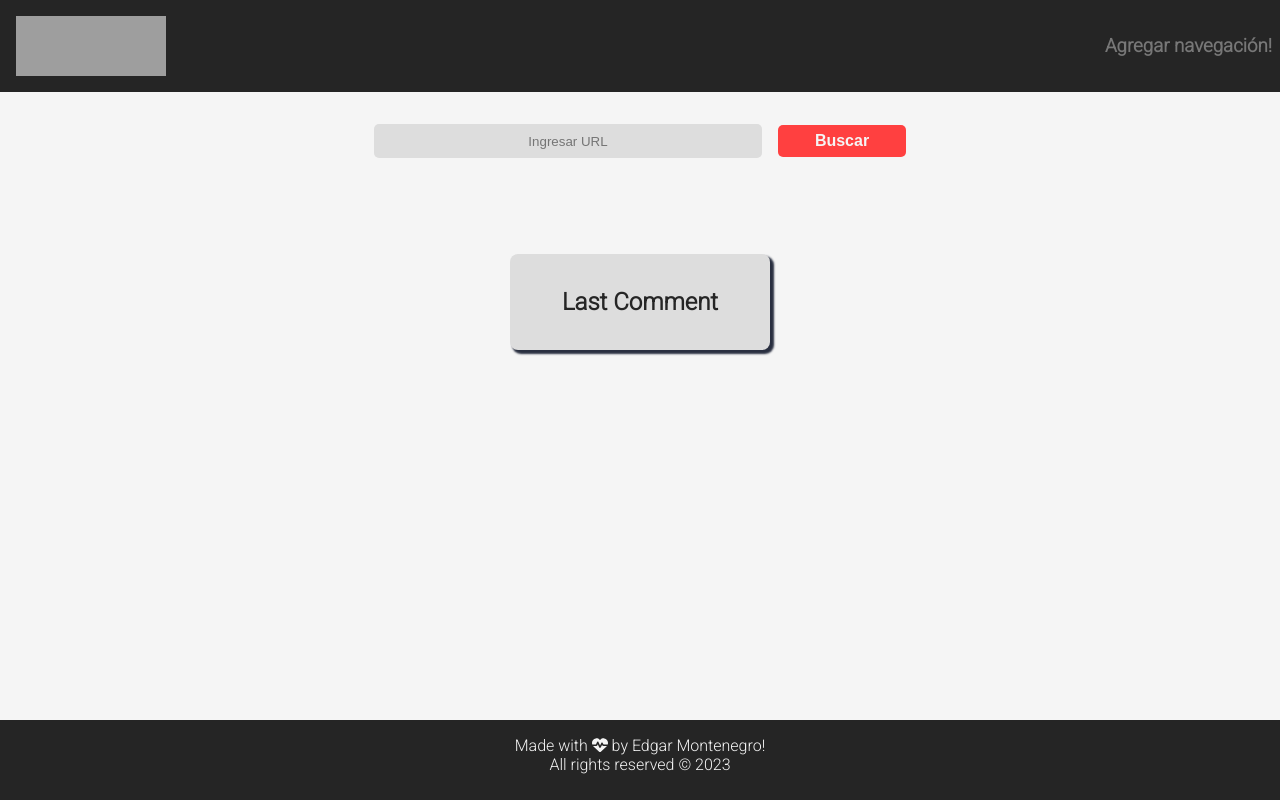
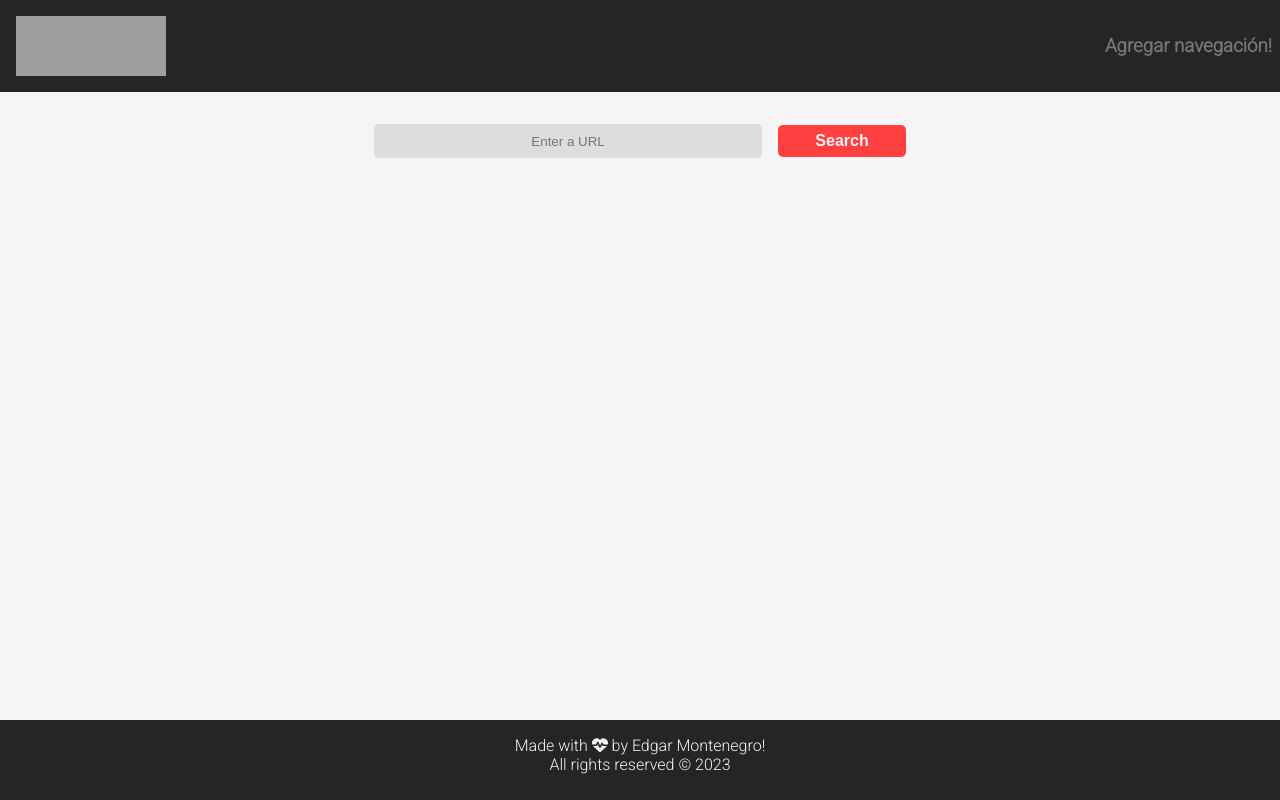
Before and after one commit to Edgarmontenegro123/challenge-youtube, a React (Vite) app: page / in a window 1280 px wide. Built offline with nearby package versions, Linux system fonts and the light colour scheme; grey boxes are pictures that could not be loaded.

Commit message:
😎 Fix functionality bug, add last comment and add style

```diff
--- a/src/Components/Comments/Comments.scss
+++ b/src/Components/Comments/Comments.scss
@@ -19,3 +19,9 @@
     font-style: italic;
   }
 }
+
+@media screen and (max-width: 800px) {
+  .card {
+    margin-bottom: 10rem;
+  }
+}
--- a/src/Components/SearchBar/SearchBar.jsx
+++ b/src/Components/SearchBar/SearchBar.jsx
@@ -31,7 +31,7 @@ const SearchBar = () => {
                     <input
                         type='text'
                         className = 'searchBar__input'
-                        placeholder='Ingresar URL'
+                        placeholder='Enter a URL'
                         value={searchValue}
                         onChange={handleSearchChange}
                     />
@@ -39,12 +39,12 @@ const SearchBar = () => {
                         className = 'button'
                         id='searchBar__button'
                         type='submit'
-                        text = 'Buscar'
+                        text = 'Search'
                     />
                 </div>
             </div>
             {showTitleResult && <SearchResult value={showTitleResult}/>}
-            <Comments value={showCommentResult}/>
+            {showTitleResult && <Comments value={showCommentResult}/>}
         </form>
     );
 }
--- a/src/Components/SearchResult/SearchResult.scss
+++ b/src/Components/SearchResult/SearchResult.scss
@@ -10,3 +10,12 @@
     font-style: italic;
   }
 }
+
+@media screen and (max-width: 800px) {
+  .title {
+    &__subtitle{
+      font-size: medium;
+      margin: 0 1rem;
+    }
+  }
+}
--- a/src/Functions/Functions.jsx
+++ b/src/Functions/Functions.jsx
@@ -17,10 +17,17 @@ const getUrlId = (urlYoutube) => {
 }
 const getUrlAxios = async (urlYoutube) => {
     const videoId = getUrlId(urlYoutube)
+
+    if(!videoId) {
+        Swal.fire({
+            text: `Hey! Please enter a valid youtube url!`,
+            icon: 'error'
+        })
+        return {videoTitle: null, mostRecentComment: null}
+    }
+
+    try {
         const videoDetailsUrl = `${YOUTUBE_URL}videos?part=snippet&${API_KEY}&id=${videoId}`
-
-    if(videoId) {
-        try {
         const videoDetailsResponse = await axios.get(videoDetailsUrl)
         const videoTitle = videoDetailsResponse.data.items[0]?.snippet?.title
 
@@ -35,14 +42,6 @@ const getUrlAxios = async (urlYoutube) => {
         return null
     }
 }
-    else {
-        Swal.fire({
-            text: `Hey! Please enter a valid youtube url!`,
-            icon: 'error'
-        })
-        return null
-    }
-}
 
 export {
     getUrlAxios
```
Lines whose indentation alone changed are shown as unchanged.
